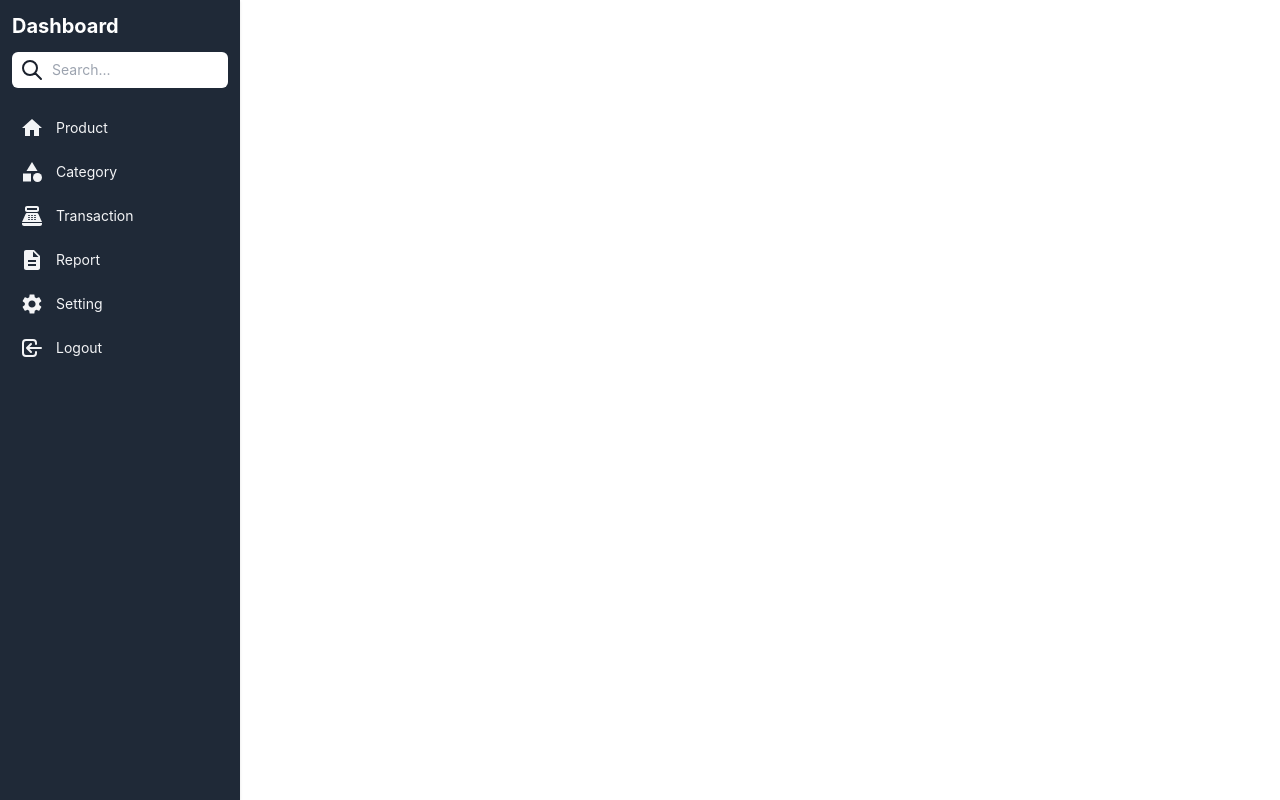
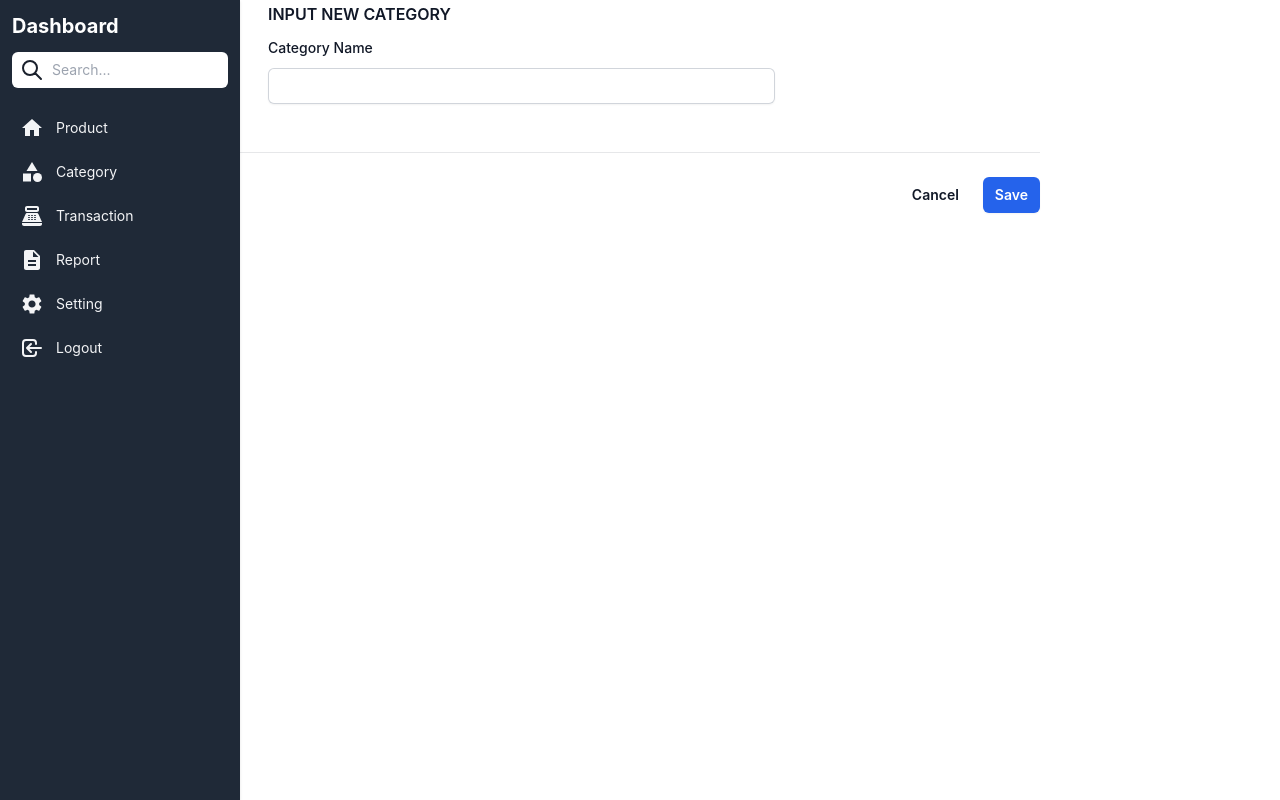
Before and after one commit to ericvk7/jcwdol-09-cashier13-fe, a React (Create React App) app: page /editcategory/1 in a window 1280 px wide. Built offline with nearby package versions, Linux system fonts and the light colour scheme; no server answers.

Commit message:
edit category

```diff
--- a/src/App.js
+++ b/src/App.js
@@ -25,7 +25,7 @@ function App() {
           <Route path="/transaction" element={<Transaction />} />
           <Route path="/setting" element={<Setting />} />
           <Route path="/editproduct/:id" element={<EditProduct />} />
-          <Route path="/editcategory" element={<EditCategory />} />
+          <Route path="/editcategory/:id" element={<EditCategory />} />
         </Routes>
       </div>
     </div>
--- a/src/features/product/productSlice.js
+++ b/src/features/product/productSlice.js
@@ -1,5 +1,6 @@
 import { createSlice } from "@reduxjs/toolkit";
 import Axios from "axios";
+import { distance } from "framer-motion";
 
 export const productSlice = createSlice({
   name: "product",
@@ -14,6 +15,10 @@ export const productSlice = createSlice({
       description: "",
       id_users: 0,
       id_categories: 0,
+    },
+    categoryId: {
+      id_categories: 0,
+      name: "",
     },
   },
   reducers: {
@@ -33,6 +38,9 @@ export const productSlice = createSlice({
     productListId: (state, action) => {
       state.productId = action.payload;
     },
+    categoryListId: (state, action) => {
+      state.categoryId = action.payload;
+    },
   },
 });
 
@@ -42,6 +50,7 @@ export const {
   setCategoryList,
   addCategoryList,
   productListId,
+  categoryListId,
 } = productSlice.actions;
 export default productSlice.reducer;
 
@@ -49,6 +58,9 @@ export function addProductData(data) {
   return async (dispatch) => {
     let response = await Axios.post("http://localhost:8001/upload", data);
     dispatch(fetchProduct());
+    if (response) {
+      alert("Data Product Added");
+    }
   };
 }
 
@@ -56,6 +68,9 @@ export function editProductData(data) {
   return async (dispatch) => {
     let response = await Axios.post("http://localhost:8001/edit", data);
     dispatch(fetchProduct());
+    if (response) {
+      alert("Data Product Edited");
+    }
   };
 }
 
@@ -86,6 +101,9 @@ export function addCategory(data) {
     );
 
     dispatch(fetchCategory());
+    if (response) {
+      alert("Data Category Added");
+    }
   };
 }
 
@@ -96,6 +114,19 @@ export function fetchCategory() {
     );
 
     dispatch(setCategoryList(response.data));
+  };
+}
+
+export function editCategoryData(data, id) {
+  return async (dispatch) => {
+    let response = await Axios.patch(
+      `"http://localhost:8001/cashier/edit-category/${id}`,
+      data
+    );
+    dispatch(fetchCategory());
+    if (response) {
+      alert("Data Product Edited");
+    }
   };
 }
 
@@ -116,3 +147,20 @@ export function getProductById(dataId) {
     dispatch(productListId(found));
   };
 }
+
+export function getCategorybyId(dataId) {
+  return async (dispatch) => {
+    let response = await Axios.get(
+      "http://localhost:8001/cashier/get-categories",
+      {
+        params: {
+          id: dataId,
+        },
+      }
+    );
+    const found = response.data.find(
+      (element) => element.id_categories == dataId
+    );
+    dispatch(categoryListId(found));
+  };
+}
--- a/src/pages/EditCategory.jsx
+++ b/src/pages/EditCategory.jsx
@@ -1,7 +1,87 @@
 import React from "react";
+import { useDispatch, useSelector } from "react-redux";
+import { useNavigate } from "react-router";
+import { useEffect } from "react";
+import { useParams } from "react-router";
+import { useState } from "react";
+import { getCategorybyId } from "../features/product/productSlice";
+import { editCategoryData } from "../features/product/productSlice";
+function EditCategory() {
+  const { id } = useParams();
+  const dispatch = useDispatch();
+  const navigate = useNavigate();
 
-function EditCategory() {
-  return <div>EditCategory</div>;
+  const CategoryId = useSelector((state) => state.product.categoryId);
+
+  useEffect(() => {
+    dispatch(getCategorybyId(id));
+    setName(CategoryId.name);
+  }, []);
+
+  const [nameById, setNameById] = useState();
+  const [name, setName] = useState();
+
+  const editDataCategory = () => {
+    let tempData = {
+      name: nameById,
+    };
+    dispatch(editCategoryData(tempData, id));
+  };
+
+  const nameCategoriesHendeler = (e) => {
+    setNameById(e.target.value);
+  };
+
+  return (
+    <div className="ml-60 mr-60">
+      <div className="space-y-20 ">
+        <div className="border-b border-gray-900/10 pb-12">
+          <h2 className="text-base font-semibold leading-7 text-gray-900 ">
+            INPUT NEW CATEGORY
+          </h2>
+
+          <div className="mt-2 grid grid-cols-1 gap-x-6 gap-y-8 sm:grid-cols-6">
+            <div className="sm:col-span-4">
+              <label
+                htmlFor="Pekerjaan"
+                className="block text-sm font-medium leading-6 text-gray-900"
+              >
+                Category Name
+              </label>
+              <div className="mt-2">
+                <input
+                  onChange={nameCategoriesHendeler}
+                  placeholder={name}
+                  //value={name}
+                  id="nameCategory"
+                  name="nameCategory"
+                  type="nameCategory"
+                  autoComplete="nameCategory"
+                  className="block w-full rounded-md border-0 py-1.5 text-gray-900 shadow-sm ring-1 ring-inset ring-gray-300 placeholder:text-gray-400 focus:ring-2 focus:ring-inset focus:ring-indigo-600 sm:text-sm sm:leading-6"
+                />
+              </div>
+            </div>
+          </div>
+        </div>
+      </div>
+      <div className="mt-6 flex items-center justify-end gap-x-6">
+        <button
+          type="button"
+          className="text-sm font-semibold leading-6 text-gray-900"
+          onClick={() => navigate("/setting")}
+        >
+          Cancel
+        </button>
+
+        <button
+          className="rounded-md bg-blue-600 py-2 px-3 text-sm font-semibold text-white shadow-sm"
+          onClick={() => editDataCategory()}
+        >
+          Save
+        </button>
+      </div>
+    </div>
+  );
 }
 
 export default EditCategory;
--- a/src/pages/EditProduct.jsx
+++ b/src/pages/EditProduct.jsx
@@ -15,6 +15,8 @@ function EditProduct() {
 
   useEffect(() => {
     dispatch(getProductById(id));
+  }, []);
+  useEffect(() => {
     setIdProduct(productbyId.id_products);
     setNameProduct(productbyId.name);
     setPriceProduct(productbyId.price);
--- a/src/pages/Setting.jsx
+++ b/src/pages/Setting.jsx
@@ -159,7 +159,7 @@ function Setting() {
             <Button
               colorScheme="green"
               onClick={() => {
-                navigate(`/editcategory`);
+                navigate(`/editcategory/${category.id_categories}`);
               }}
             >
               Edit
```
